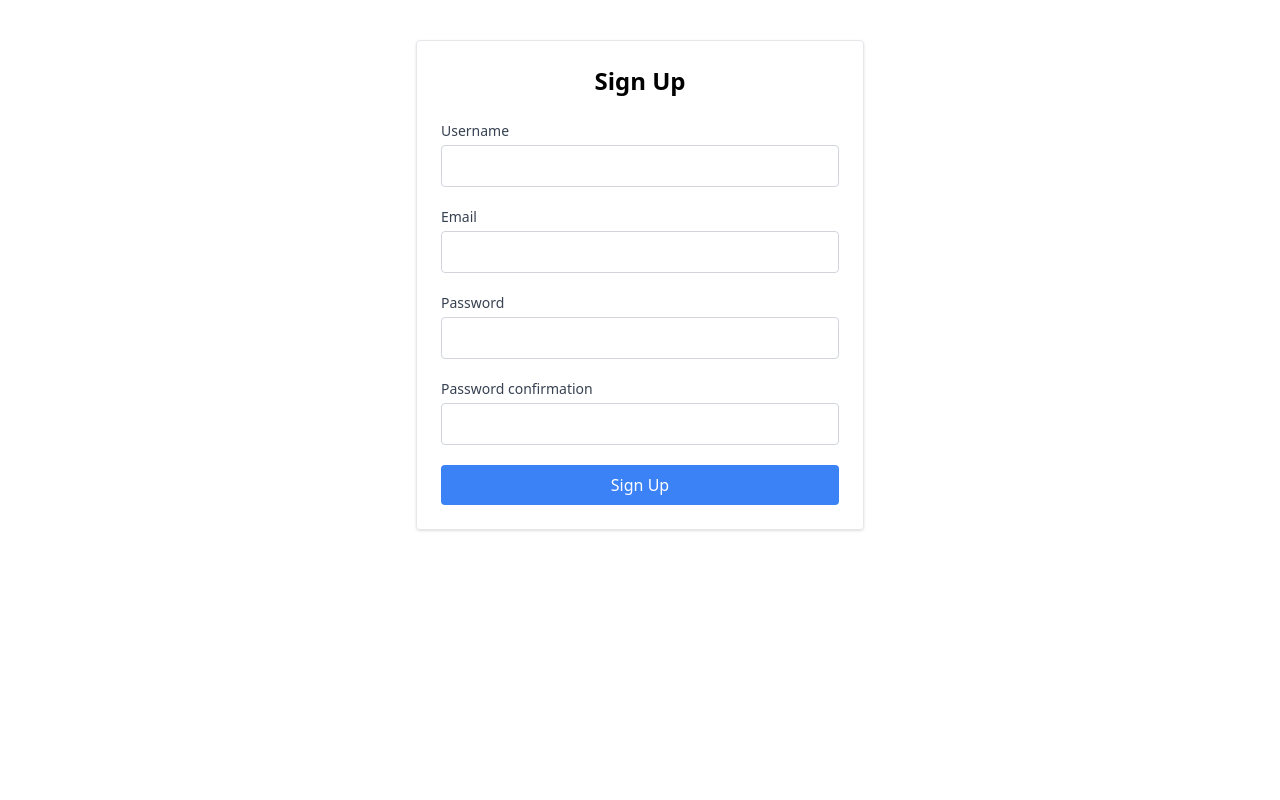
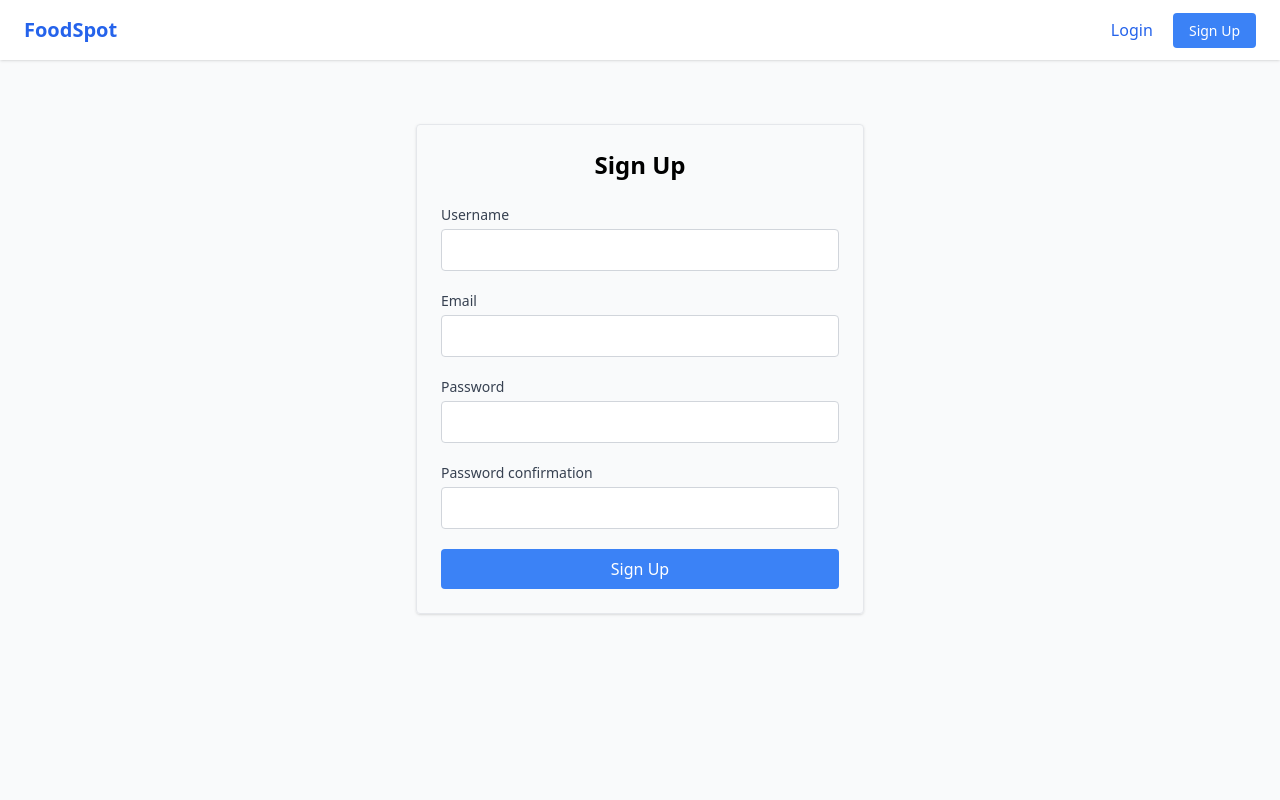
Before and after one commit to swetha580/foodspot-django, a Django app: page /signup/ in a window 1280 px wide. Run offline with Django 5.2, Linux system fonts and the light colour scheme; some libraries are stand-ins or nearby versions.

Commit message:
feat: add login and logout using Django auth views with Tailwind-styled header nav

```diff
--- a/app/urls.py
+++ b/app/urls.py
@@ -1,7 +1,12 @@
 from django.urls import path
+from django.contrib.auth import views as auth_views
 from app.views import home, SignUpView
 
 urlpatterns = [
     path('home/', home, name='home'),
     path('signup/', SignUpView.as_view(), name='signup'),
+    path('login/', auth_views.LoginView.as_view(
+        template_name='app/login.html'
+    ), name='login'),
+    path('logout/', auth_views.LogoutView.as_view(next_page='home'), name='logout'),
 ]
--- a/resto_discover/settings.py
+++ b/resto_discover/settings.py
@@ -124,3 +124,5 @@ DEFAULT_AUTO_FIELD = 'django.db.models.BigAutoField'
 
 MEDIA_URL = 'media/'
 MEDIA_ROOT = BASE_DIR / 'media'
+
+LOGIN_REDIRECT_URL = 'home'
--- a/templates/base.html
+++ b/templates/base.html
@@ -5,8 +5,25 @@
     <title>FoodSpot</title>
     <script defer src="https://unpkg.com/alpinejs@3.x.x/dist/cdn.min.js"></script>
 </head>
-<body>
-    {% block content %}
-    {% endblock %}
+<body class="bg-gray-50 min-h-screen">
+    <header class="bg-white shadow px-6 py-4 flex justify-between items-center">
+        <a href="{% url 'home' %}" class="text-xl font-bold text-blue-600">FoodSpot</a>
+        <div>
+            {% if user.is_authenticated %}
+                <span class="text-gray-700 mr-4">Hi, {{ user.username }}</span>
+                <form method="post" action="{% url 'logout' %}" class="inline">
+                    {% csrf_token %}
+                    <button type="submit" class="bg-red-500 hover:bg-red-600 text-white px-4 py-2 rounded text-sm">Logout</button>
+                </form>
+            {% else %}
+                <a href="{% url 'login' %}" class="text-blue-600 hover:underline mr-4">Login</a>
+                <a href="{% url 'signup' %}" class="bg-blue-500 hover:bg-blue-600 text-white px-4 py-2 rounded text-sm">Sign Up</a>
+            {% endif %}
+        </div>
+    </header>
+    <main class="p-6">
+        {% block content %}
+        {% endblock %}
+    </main>
 </body>
 </html>
```
Also changed, not shown: app/templates/app/login.html (added, +25 -0 lines), 1 other file.
